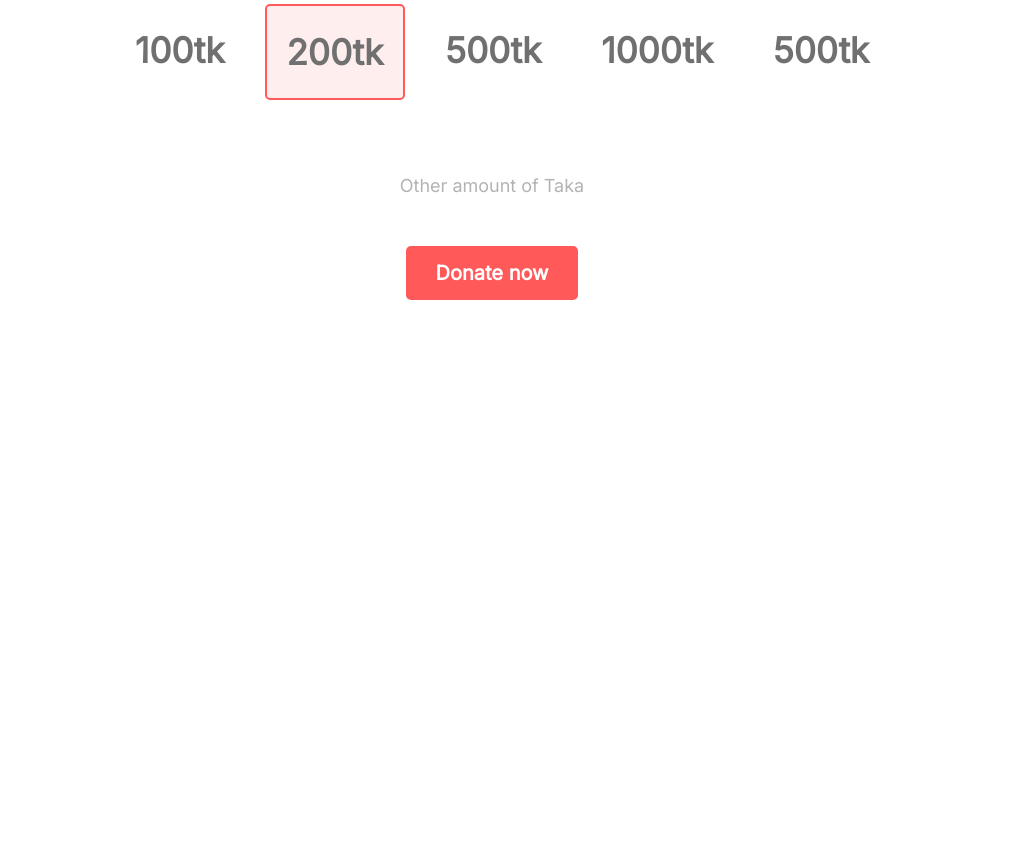
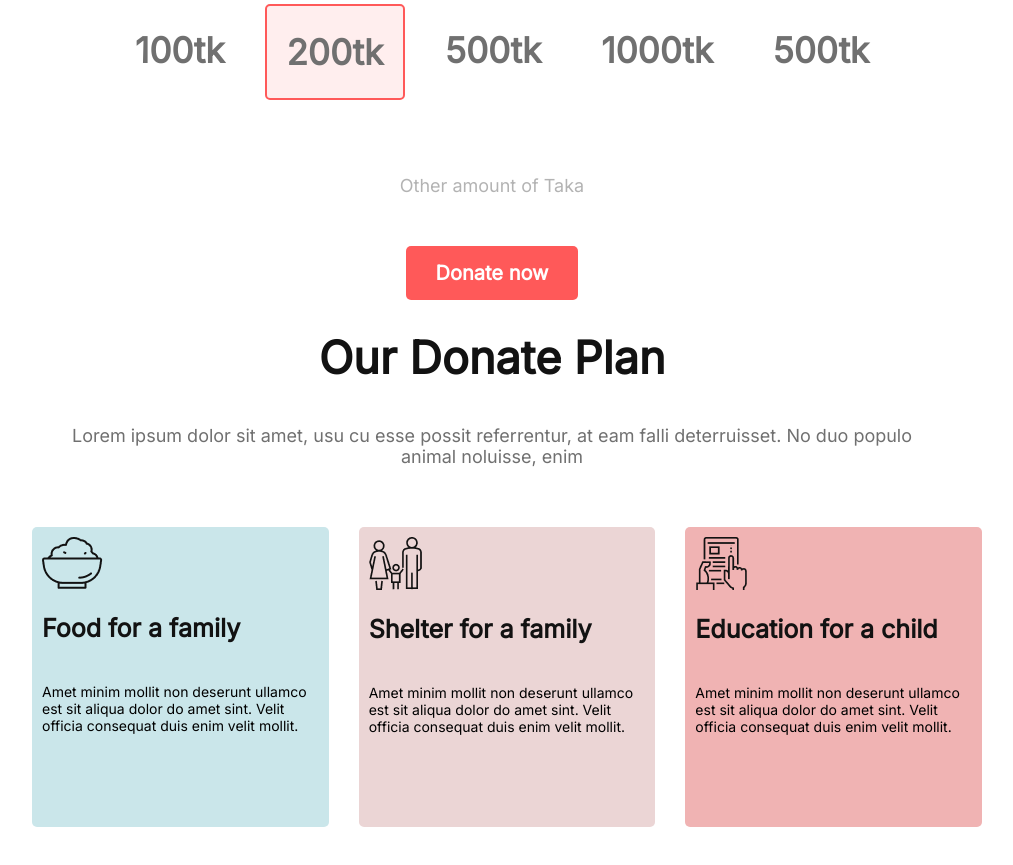
Before and after one commit to khannahid5/donate-today-main, a plain HTML site: page index.html in a window 1280 px wide. Shown: the part 848-1713 px from the top of the page, without its empty margins (148-1161 px from the left). Before the commit the page ends 1148 px from the top, so only its background shows below. Drawn offline with Linux system fonts and the light colour scheme.

Commit message:
our plan section added

```diff
--- a/index.html
+++ b/index.html
@@ -27,6 +27,7 @@
             </div>
         </header>
         <main>
+            <!-- Donate Section -->
             <section>
                 <div class="donate-section">
                     <h1 class="donate-title">Donate Today</h1>
@@ -47,6 +48,40 @@
                     <button class="btn-primary">Donate now</button>
                 </div>
             </section>
+            <!-- Our Plan Section -->
+            <section class="our-plan">
+                <h1 class="plan-title">Our Donate Plan</h1>
+                <p class="plan-description">Lorem ipsum dolor sit amet, usu cu esse possit referrentur, at eam falli
+                    deterruisset. No duo populo
+                    animal noluisse,
+                    enim</p>
+                <div class="help-container">
+                    <div id="background-1">
+                        <img src="icons/food.png" alt="">
+                        <h3 class="our-plan-title">Food for a family</h3>
+                        <p class="our-plan-description">Amet minim mollit non deserunt ullamco est sit aliqua dolor do
+                            amet
+                            sint. Velit officia consequat duis enim velit
+                            mollit.</p>
+                    </div>
+                    <div id="background-2">
+                        <img src="icons/shelter.png" alt="">
+                        <h3 class="our-plan-title">Shelter for a family</h3>
+                        <p class="our-plan-description">Amet minim mollit non deserunt ullamco est sit aliqua dolor do
+                            amet
+                            sint. Velit officia consequat duis enim velit
+                            mollit.</p>
+                    </div>
+                    <div id="background-3">
+                        <img src="icons/Frame-1.png" alt="">
+                        <h3 class="our-plan-title">Education for a child</h3>
+                        <p class="our-plan-description">Amet minim mollit non deserunt ullamco est sit aliqua dolor do
+                            amet
+                            sint. Velit officia consequat duis enim velit
+                            mollit.</p>
+                    </div>
+                </div>
+            </section>
         </main>
     </body>
 
--- a/styles/style.css
+++ b/styles/style.css
@@ -103,3 +103,79 @@
 }
 
 /* Our Donate Plan */
+.plan-title {
+    text-align: center;
+    margin: 30px 100px;
+    color: #121212;
+    font-size: 45px;
+    font-weight: 700;
+}
+
+.plan-description {
+    text-align: center;
+    color: #707070;
+    margin: 10px;
+    padding: 10px 200px;
+    font-size: 18px;
+    font-weight: 400;
+
+}
+
+.our-plan>div {
+    display: flex;
+    margin: 20px 50px;
+}
+
+#background-1 {
+    height: 300px;
+    width: 445px;
+    margin-left: 30px;
+    border-radius: 5px;
+    background-color: #cae6ea;
+}
+
+#background-2 {
+    height: 300px;
+    width: 445px;
+    margin-left: 30px;
+    border-radius: 5px;
+    background-color: #ebd5d5;
+}
+
+#background-3 {
+    height: 300px;
+    width: 445px;
+    margin-left: 30px;
+    border-radius: 5px;
+    background-color: #f0b3b3;
+}
+
+.help-container {
+    padding: 30px 100px;
+}
+
+#background-1 img {
+    padding: 10px;
+}
+
+#background-2 img {
+    padding: 10px;
+}
+
+#background-3 img {
+    padding: 10px;
+}
+
+.our-plan-title {
+    font-size: 25px;
+    font-weight: 600;
+    color: #121212;
+    margin-bottom: 20px;
+    padding: 10px;
+}
+
+.our-plan-description {
+    font-size: 14px;
+    font-family: 400;
+    padding: 10px;
+}
```
